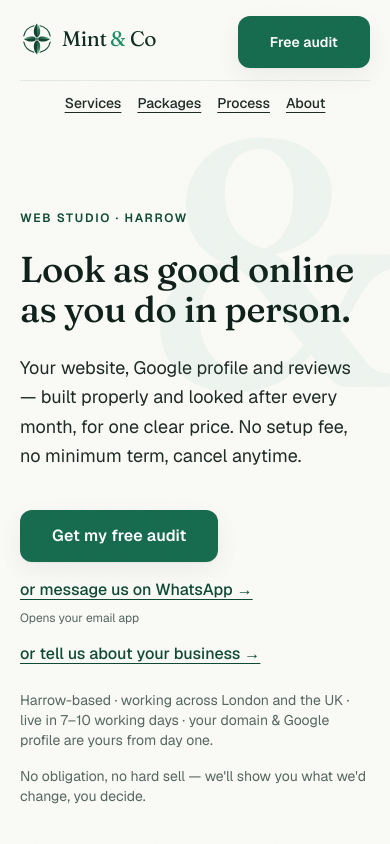
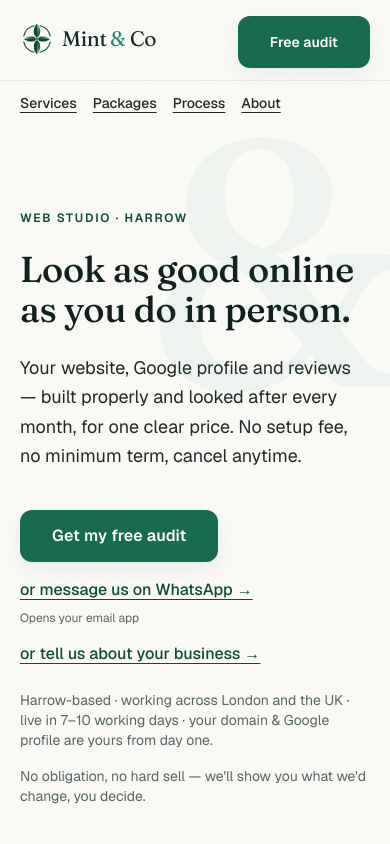
Before and after one commit to osd090521-collab/Mint-Co, a Next.js app: page / in a window 390 px wide. Shown: the top 844 px of the page. Built offline with nearby package versions, Linux system fonts and the light colour scheme.

Commit message:
Make mobile nav scroll horizontally instead of wrapping to a second row
Keeps the primary nav on one line on small screens (overflow-x-auto,
no-wrap), so phone users can swipe across the full nav cleanly instead
of it breaking onto a second row under the logo.

```diff
--- a/app/components/Header.tsx
+++ b/app/components/Header.tsx
@@ -53,14 +53,14 @@ export function Header() {
 
         <nav
           aria-label="Primary"
-          className="col-span-2 row-start-2 flex flex-wrap items-center justify-center gap-x-4 gap-y-1 border-t border-line pt-3 text-sm sm:col-span-1 sm:col-start-2 sm:row-start-1 sm:justify-self-center sm:border-0 sm:pt-0 sm:gap-8"
+          className="col-span-2 row-start-2 -mx-5 flex flex-nowrap items-center gap-x-4 overflow-x-auto border-t border-line px-5 pt-3 text-sm [scrollbar-width:none] [&::-webkit-scrollbar]:hidden sm:col-span-1 sm:col-start-2 sm:row-start-1 sm:mx-0 sm:justify-self-center sm:overflow-visible sm:border-0 sm:px-0 sm:pt-0 sm:gap-8"
         >
           {navLinks.map((link) => (
             <Link
               key={link.href}
               href={link.href}
               aria-current={pathname === link.href ? "page" : undefined}
-              className={navLinkClass}
+              className={`shrink-0 whitespace-nowrap ${navLinkClass}`}
             >
               {link.label}
             </Link>
```
